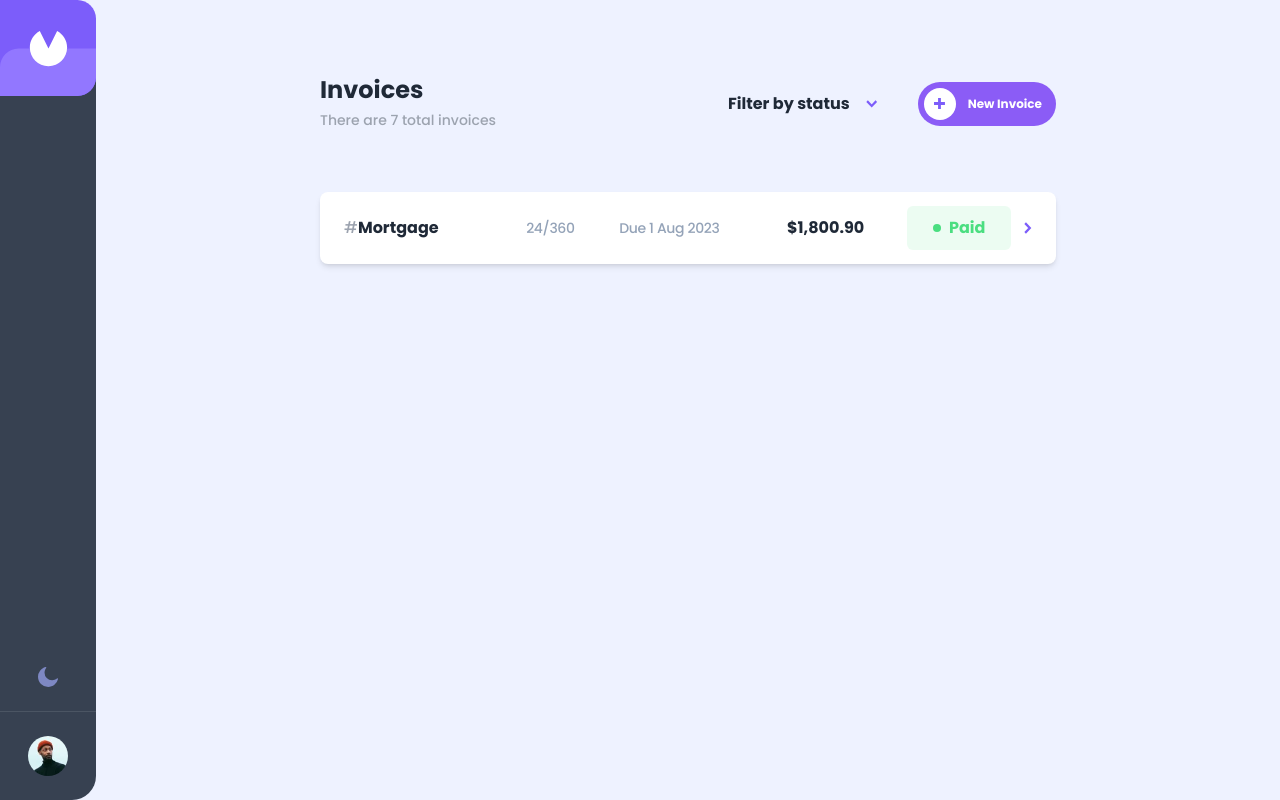
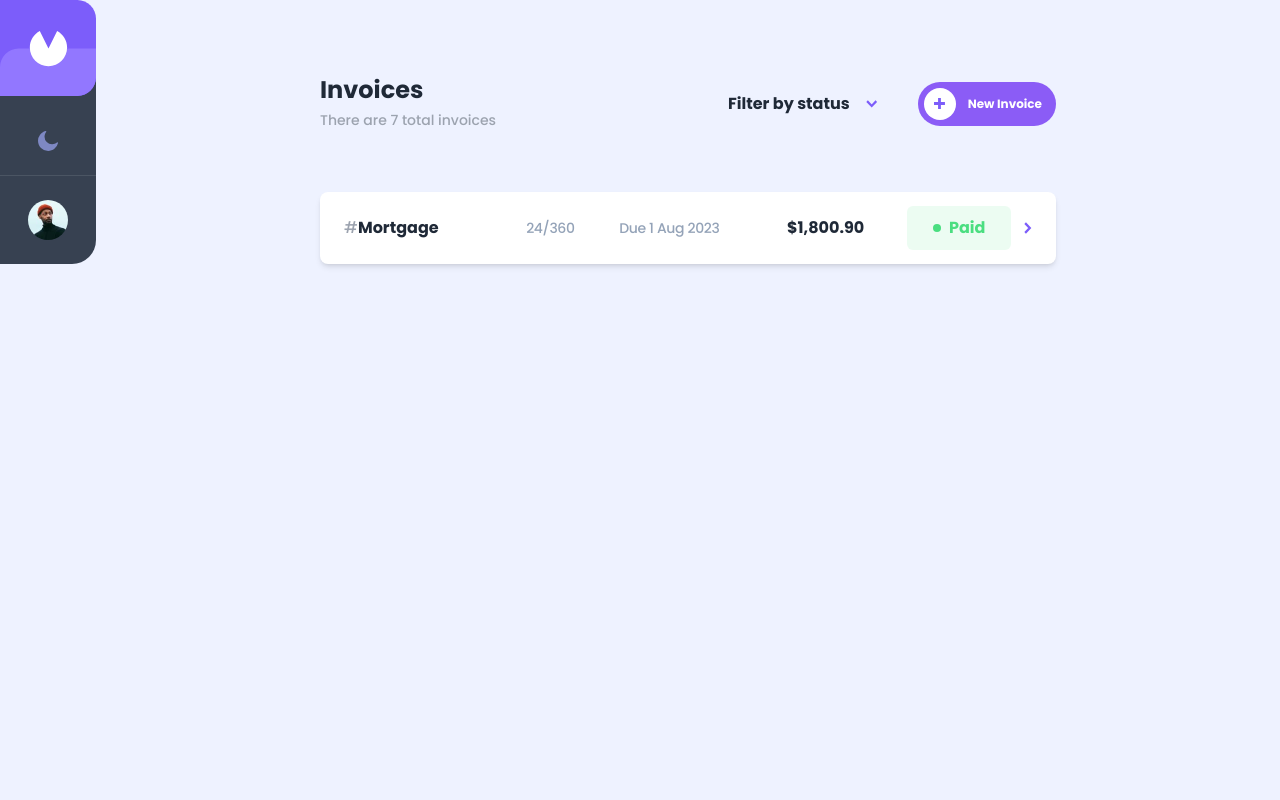
Before and after one commit to kelitasukita/myBills-next-frontend, a Next.js app: page /overview in a window 1280 px wide. Built offline with nearby package versions, Linux system fonts and the light colour scheme.

Commit message:
Fix unused code and layout position

```diff
--- a/src/app/components/AddInvoiceModal.tsx
+++ b/src/app/components/AddInvoiceModal.tsx
@@ -3,11 +3,11 @@ import Navbar from "./navbar";
 
 export default function AddInvoiceModal() {
   return (
-    <div className="lg:flex bg-black bg-opacity-50 fixed top-0 left-0 w-screen lg:min-h-screen z-40">
+    <div className="lg:flex bg-black bg-opacity-50 absolute top-0 left-0 w-screen z-40">
       <Navbar />
-      <div className="flex flex-col bg-white rounded-r-3xl md:pl-4 md:w-4/5 lg:w-2/5 lg:pl-0">
+      <div className="flex flex-col bg-white md:rounded-r-3xl md:pl-4 md:w-4/5 lg:w-2/5 lg:pl-0">
         <article className="p-6 lg:px-8 lg:pt-14">
-          <header className="">
+          <header>
             <h1 className="heading-m text-gray-800">New Invoice</h1>
           </header>
 
@@ -56,11 +56,11 @@ export default function AddInvoiceModal() {
 
         <div className="h-16 bg-line bg-gradient-to-b from-transparent to-gray-200 lg:hidden" />
 
-        <footer className="flex justify-between items-center w-full h-28 bg-white lg:mt-5 p-6 rounded-r-3xl">
+        <footer className="flex md:justify-between items-center w-full h-28 bg-white lg:mt-5 p-6 md:rounded-r-3xl">
           <div>
             <Button textColor="text-gray-400" bgColor="bg-gray-100" name="Discard" />
           </div>
-          <div>
+          <div className="flex">
             <Button textColor="text-gray-400" bgColor="bg-gray-700" name="Save as Draft" />
             <Button textColor="text-gray-100" bgColor="bg-violet-500" name="Save & Send" />
           </div>
--- a/src/app/components/navbar.tsx
+++ b/src/app/components/navbar.tsx
@@ -2,8 +2,8 @@ import Image from "next/image";
 
 export default function Navbar() {
   return (
-    <nav className="flex justify-between items-center bg-gray-700 lg:min-h-screen lg:w-24 lg:flex-col lg:rounded-r-3xl">
-      <div className="">
+    <nav className="flex justify-between items-center bg-gray-700 lg:w-24 lg:flex-col lg:rounded-r-3xl">
+      <div>
         <Image src="/nav-logo.svg" width="72" height="72" alt="logo" className="cursor-pointer lg:w-full" />
       </div>
 
--- a/src/app/overview/page.tsx
+++ b/src/app/overview/page.tsx
@@ -5,7 +5,7 @@ import EmptyInvoice from "../components/EmptyInvoice";
 
 export default function Overview() {
   return (
-    <div className="lg:flex">
+    <div className="lg:flex relative">
       <Navbar />
       <div className="lg:w-736 mx-auto">
         <HeaderOverview />
```
